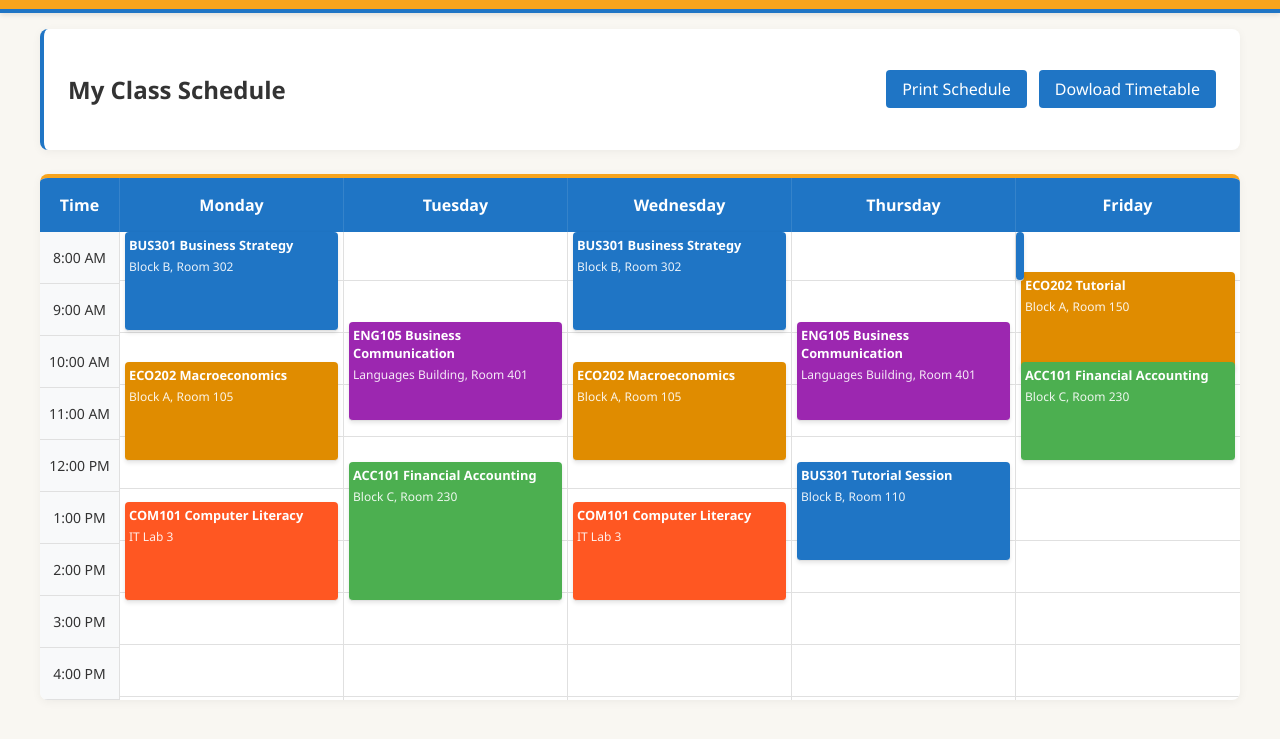
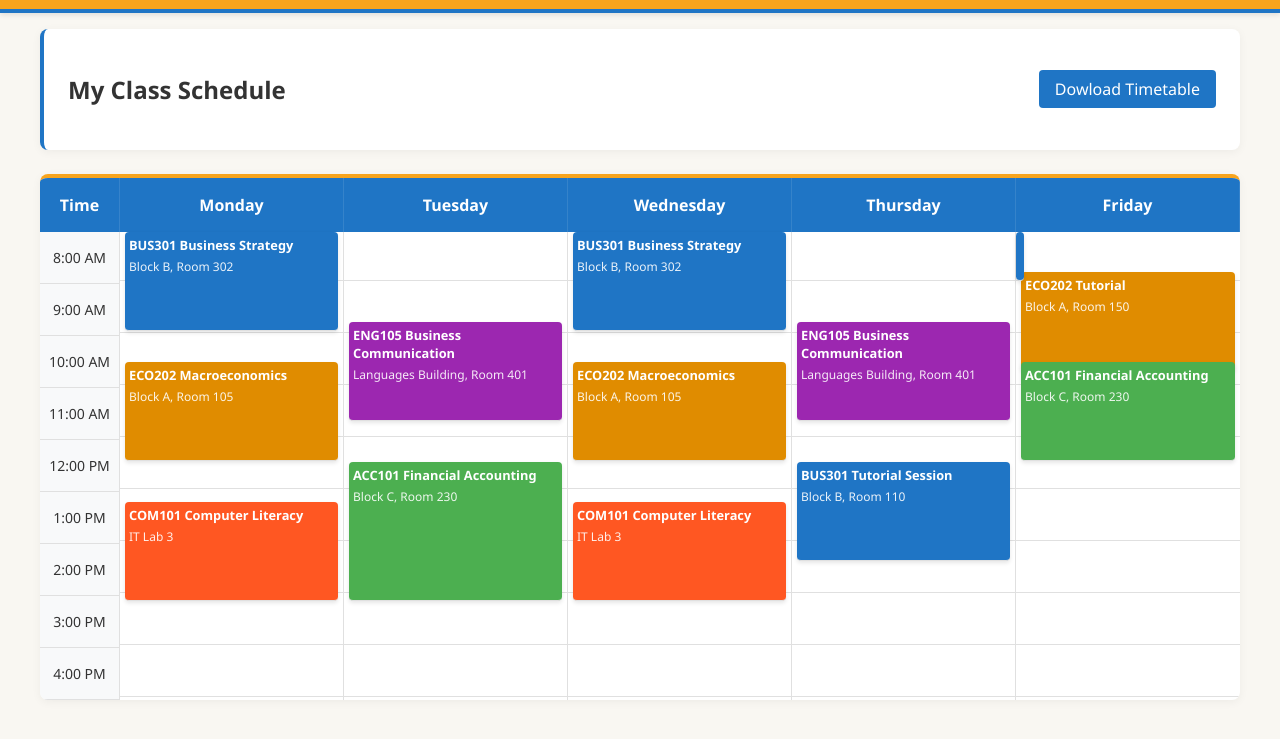
Before and after one commit to Uwami-Mgxekwa/student-portal, a plain HTML site: page pages/schedule.html in a window 1280 px wide. Shown: the part 75-814 px from the top of the page. Drawn offline with Linux system fonts and the light colour scheme.

Commit message:
Update schedule.html

```diff
--- a/pages/schedule.html
+++ b/pages/schedule.html
@@ -28,7 +28,6 @@
         <div class="page-title">
             <h2>My Class Schedule</h2>
             <div class="btn-group">
-                <a href="#" class="btn">Print Schedule</a>
                 <a href="#" class="btn">Dowload Timetable</a>
             </div>
         </div>
```
